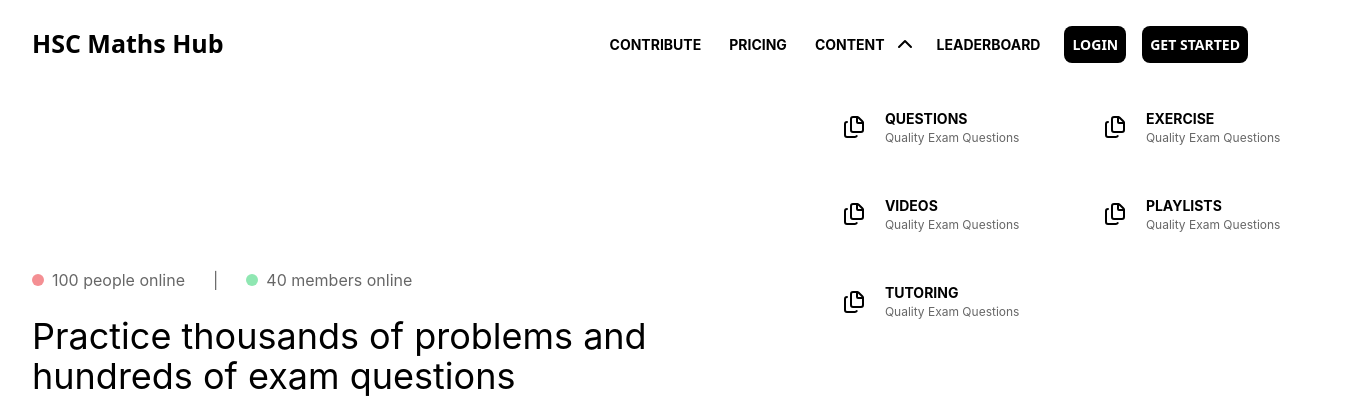
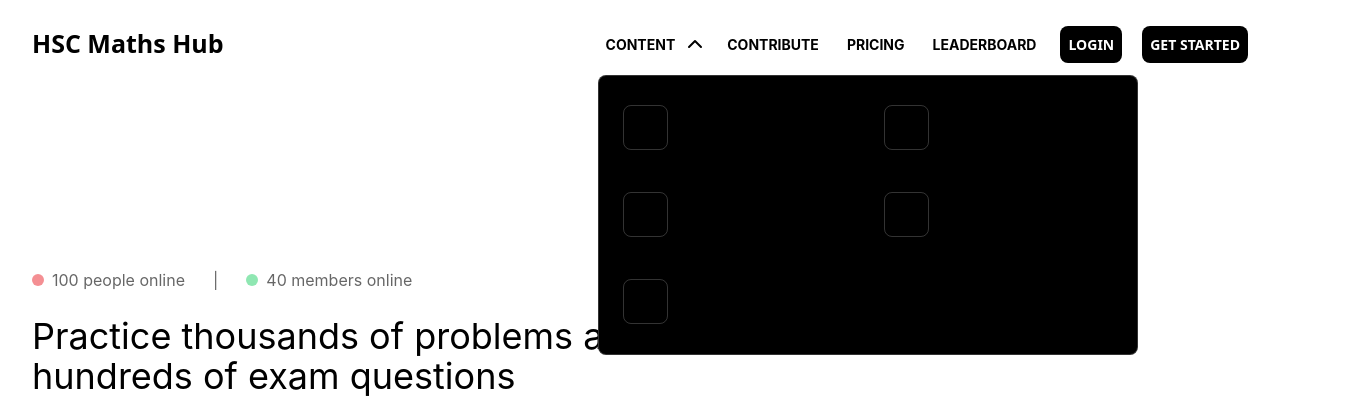
Before and after one commit to joshuapozzolungo/nsw-maths-repo, a React (Vite) app: page / in a window 1280 px wide. Both pictures are taken after a click on the button "CONTENT". Shown: the top 405 px of the page, 1347 px wide, since content can reach past the window. Built offline with nearby package versions, Linux system fonts and the light colour scheme; the HTML template or start-up script is replaced by a standard one.

Commit message:
almost finished new nav bar

```diff
--- a/src/components/navbar.jsx
+++ b/src/components/navbar.jsx
@@ -24,8 +24,6 @@
       <div className="mx-auto w-full max-w-screen-xl px-4 sm:px-6 lg:px-8 flex min-h-16 justify-between items-center rounded-full">
         <a className="normal-text flex items-center gap-2 font-semibold text-text-primary duration-300 ease-in-out hover:opacity-80 text-[25px] cursor-pointer">HSC Maths Hub</a>
         <nav className="hidden nav-primary-text ml-auto items-center gap-3 lg:flex font-bold" aria-label="main-navigation">
-          <a className="p-2 cursor-pointer hover:underline">CONTRIBUTE</a>
-          <a className="p-2 cursor-pointer hover:underline">PRICING</a>
           <div className="">
             <div className="flex justify-center items-center">
               <button
@@ -34,7 +32,7 @@
               </button>
               <ChevronDown className={`transition-transform duration-300 ${isClicked ? 'rotate-180' : 'rotate-0'}`}/>
             </div>
-            <div className={`${isClicked ? '' : 'hidden'} absolute mt-3 p-2 grid grid-cols-2 h-70 w-135 border-1 border-white/20 rounded-lg`}>
+            <div className={`${isClicked ? '' : 'hidden'} absolute bg-black mt-3 p-2 grid grid-cols-2 h-70 w-135 border-1 border-white/20 rounded-lg`}>
               <DropDownMenuItem heading="QUESTIONS" description="Quality Exam Questions"/>
               <DropDownMenuItem heading="EXERCISE" description="Quality Exam Questions"/>
               <DropDownMenuItem heading="VIDEOS" description="Quality Exam Questions"/>
@@ -42,11 +40,13 @@
               <DropDownMenuItem heading="TUTORING" description="Quality Exam Questions"/>
             </div>
           </div>
+          <a className="p-2 cursor-pointer hover:underline">CONTRIBUTE</a>
+          <a className="p-2 cursor-pointer hover:underline">PRICING</a>
           <a className="p-2 cursor-pointer hover:underline">LEADERBOARD</a>
         </nav>
         <div className="flex items-center gap-3">
           <button className="p-2 ml-4 button-primary-button text-[14px] rounded-lg hover:opacity-80 cursor-pointer">LOGIN</button>
-          <button className="p-2 ml-1 button-primary-button text-[14px] rounded-lg hover:opacity-80 cursor-pointer">GET STARTED</button>
+          <button className="p-2 ml-2 button-primary-button text-[14px] rounded-lg hover:opacity-80 cursor-pointer">GET STARTED</button>
           <button className="lg:hidden flex items-center justify-center p-2 cursor-pointer"
              onClick={toggleMobileMenu} aria-label={isMobileMenuOpen ? "Close Mobile Menu" : "Open Mobile Menu"} aria-expanded={isMobileMenuOpen}>
               {isMobileMenuOpen ? <X size={32}/> : <Menu size={32}/>}
```
